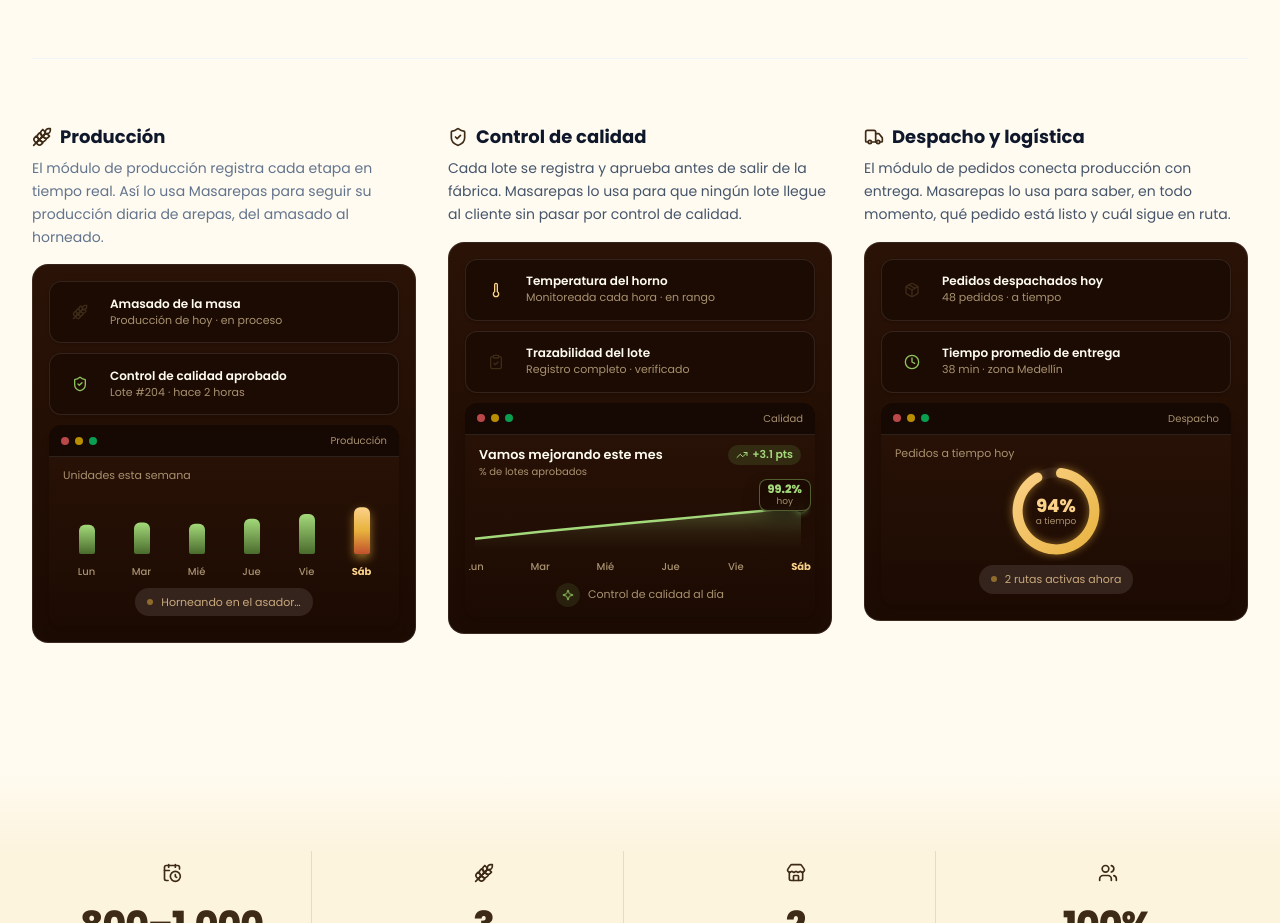
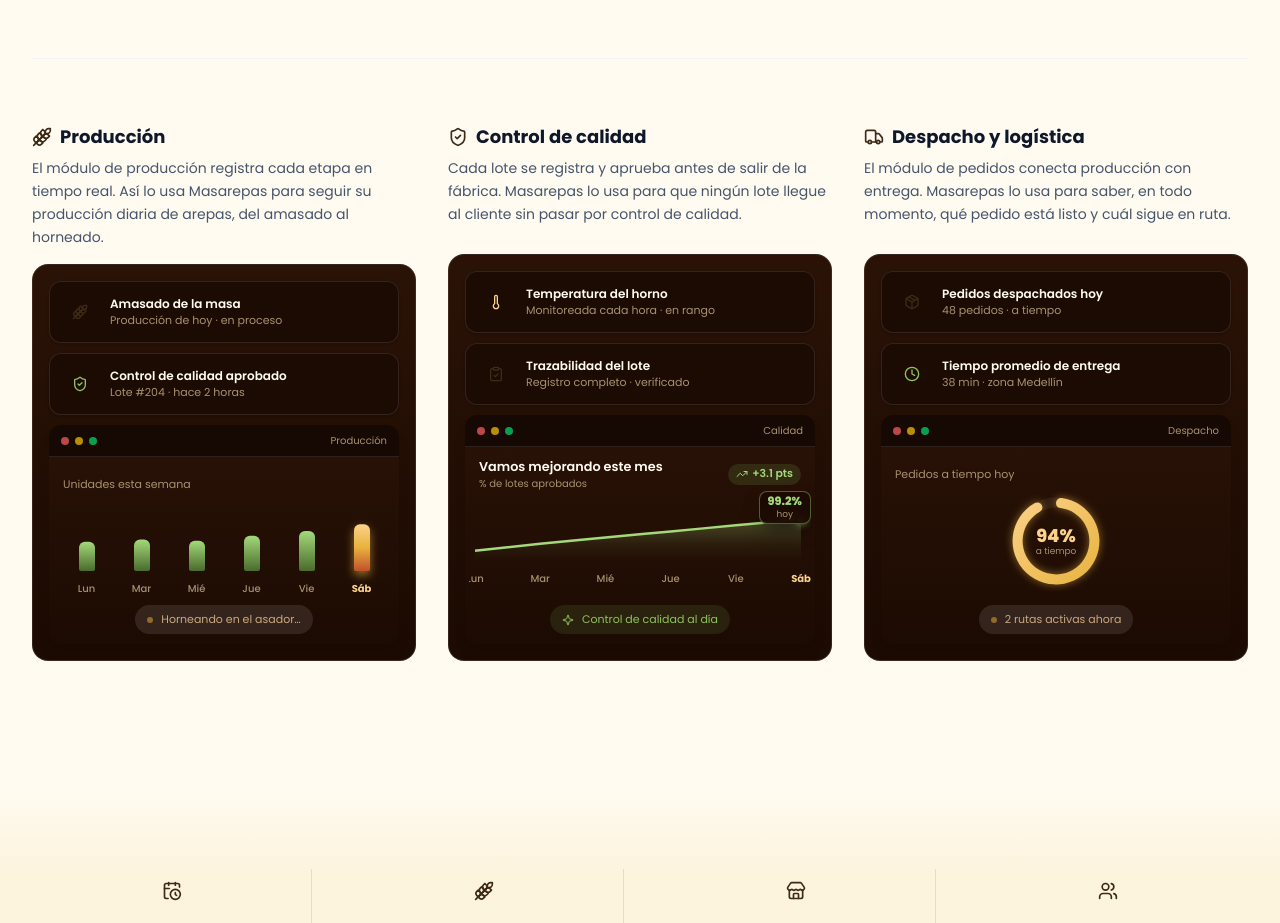
Before and after one commit to sysyszz/CENAREPAS, a React (Vite) app in the folder Frontend/: page / in a window 1280 px wide. Shown: the part 1340-2263 px from the top of the page. Built offline with nearby package versions, Linux system fonts and the light colour scheme; a web font is replaced by a local one.

Commit message:
fix(landing): alineacion vertical perfecta en tarjetas de produccion, calidad y despacho

```diff
--- a/Frontend/src/features/landing/components/AboutSection.jsx
+++ b/Frontend/src/features/landing/components/AboutSection.jsx
@@ -102,13 +102,13 @@ function DiaTick({ x, y, payload, data }) {
 
 function ActivityCard({ icon: Icon, iconBg, iconColor, title, subtitle }) {
   return (
-    <div className="flex items-center gap-3 rounded-xl border border-white/10 bg-[#1c0b03] p-3 mb-2.5 shadow-sm">
+    <div className="flex items-center gap-3 rounded-xl border border-white/10 bg-[#1c0b03] p-3 mb-2.5 shadow-sm min-h-[62px]">
       <div className={`flex size-9 shrink-0 items-center justify-center rounded-lg ${iconBg} ${iconColor}`}>
         <Icon className="size-4" aria-hidden />
       </div>
-      <div>
-        <h4 className="text-xs font-semibold text-[#fffbf0]">{title}</h4>
-        <p className={`text-[11px] ${MUTED_ON_DARK}`}>{subtitle}</p>
+      <div className="min-w-0">
+        <h4 className="text-xs font-semibold text-[#fffbf0] truncate">{title}</h4>
+        <p className={`text-[11px] ${MUTED_ON_DARK} truncate`}>{subtitle}</p>
       </div>
     </div>
   );
@@ -177,7 +177,7 @@ export function AboutSection() {
           ))}
         </motion.div>
 
-        <div className="grid grid-cols-1 lg:grid-cols-3 gap-8">
+        <div className="grid grid-cols-1 lg:grid-cols-3 gap-8 items-stretch">
 
           {/* Columna 1: Elaboración */}
           <motion.div
@@ -185,17 +185,21 @@ export function AboutSection() {
             whileInView={{ opacity: 1, y: 0 }}
             viewport={{ once: true }}
             transition={{ duration: 0.5 }}
+            className="flex flex-col h-full"
           >
+            <div className="flex flex-col mb-4 lg:min-h-[115px]">
               <div className="flex items-center gap-2 mb-1.5">
                 <Wheat className="w-5 h-5 text-brand" aria-hidden />
                 <h3 className="text-lg font-bold text-slate-900">Producción</h3>
               </div>
-            <p className="text-sm text-slate-500 leading-relaxed mb-4 max-w-sm">
+              <p className="text-sm text-slate-600 leading-relaxed max-w-sm">
                 El módulo de producción registra cada etapa en tiempo real. Así lo usa Masarepas
                 para seguir su producción diaria de arepas, del amasado al horneado.
               </p>
+            </div>
 
-            <div className="relative rounded-2xl bg-gradient-to-b from-[#2a1206] to-[#1c0b03] border border-white/10 p-4 overflow-hidden">
+            <div className="relative rounded-2xl bg-gradient-to-b from-[#2a1206] to-[#1c0b03] border border-white/10 p-4 overflow-hidden flex-1 flex flex-col justify-between">
+              <div>
                 <ActivityCard
                   icon={Wheat}
                   iconBg="bg-brand/20"
@@ -203,7 +207,6 @@ export function AboutSection() {
                   title="Amasado de la masa"
                   subtitle="Producción de hoy · en proceso"
                 />
-              <div className="mb-1">
                 <ActivityCard
                   icon={ShieldCheck}
                   iconBg="bg-accent-green/20"
@@ -215,12 +218,12 @@ export function AboutSection() {
 
               {/* Ventana de app: producción semanal */}
               <motion.div
-                className="rounded-xl bg-gradient-to-b from-[#2a1206] to-[#1c0b03] overflow-hidden shadow-lg"
+                className="rounded-xl bg-gradient-to-b from-[#2a1206] to-[#1c0b03] overflow-hidden shadow-lg flex-1 flex flex-col justify-between mt-auto"
                 whileHover={shouldReduceMotion ? undefined : { y: -3, boxShadow: '0 20px 34px -16px rgba(193,80,45,0.35)' }}
                 transition={{ type: 'spring', stiffness: 340, damping: 26 }}
               >
                 <WindowChrome label="Producción" />
-                <div className="px-3.5 pt-2.5">
+                <div className="px-3.5 pt-2.5 min-h-[44px] flex items-center justify-between">
                   <p className={`text-[11px] ${MUTED_ON_DARK}`}>Unidades esta semana</p>
                 </div>
                 <div className="h-[100px] w-full px-1">
@@ -274,7 +277,7 @@ export function AboutSection() {
                     </BarChart>
                   </ResponsiveContainer>
                 </div>
-                <div className="flex justify-center pb-2.5 pt-1">
+                <div className="flex justify-center pb-2.5 pt-1 mt-auto min-h-[38px] items-center">
                   <span className="inline-flex items-center gap-2 rounded-full bg-white/10 px-3 py-1.5 text-[11px] text-[#c9a97e]">
                     <span className="size-1.5 rounded-full bg-[#e8b23d] animate-pulse" />
                     Horneando en el asador…
@@ -290,17 +293,21 @@ export function AboutSection() {
             whileInView={{ opacity: 1, y: 0 }}
             viewport={{ once: true }}
             transition={{ duration: 0.5, delay: 0.08 }}
+            className="flex flex-col h-full"
           >
+            <div className="flex flex-col mb-4 lg:min-h-[115px]">
               <div className="flex items-center gap-2 mb-1.5">
                 <ShieldCheck className="w-5 h-5 text-accent-green" aria-hidden />
                 <h3 className="text-lg font-bold text-slate-900">Control de calidad</h3>
               </div>
-            <p className="text-sm text-slate-600 leading-relaxed mb-4 max-w-sm">
+              <p className="text-sm text-slate-600 leading-relaxed max-w-sm">
                 Cada lote se registra y aprueba antes de salir de la fábrica. Masarepas lo usa para
                 que ningún lote llegue al cliente sin pasar por control de calidad.
               </p>
+            </div>
 
-            <div className="relative rounded-2xl bg-gradient-to-b from-[#2a1206] to-[#1c0b03] border border-white/10 p-4 overflow-hidden">
+            <div className="relative rounded-2xl bg-gradient-to-b from-[#2a1206] to-[#1c0b03] border border-white/10 p-4 overflow-hidden flex-1 flex flex-col justify-between">
+              <div>
                 <ActivityCard
                   icon={Thermometer}
                   iconBg="bg-accent-gold/20"
@@ -308,7 +315,6 @@ export function AboutSection() {
                   title="Temperatura del horno"
                   subtitle="Monitoreada cada hora · en rango"
                 />
-              <div className="mb-1">
                 <ActivityCard
                   icon={ClipboardCheck}
                   iconBg="bg-brand/20"
@@ -320,13 +326,13 @@ export function AboutSection() {
 
               {/* Ventana de app: tendencia de calidad */}
               <motion.div
-                className="rounded-xl bg-gradient-to-b from-[#2a1206] to-[#1c0b03] overflow-hidden shadow-lg"
+                className="rounded-xl bg-gradient-to-b from-[#2a1206] to-[#1c0b03] overflow-hidden shadow-lg flex-1 flex flex-col justify-between mt-auto"
                 whileHover={shouldReduceMotion ? undefined : { y: -3, boxShadow: '0 20px 34px -16px rgba(90,122,58,0.4)' }}
                 transition={{ type: 'spring', stiffness: 340, damping: 26 }}
               >
                 <WindowChrome label="Calidad" />
 
-                <div className="flex items-start justify-between gap-2 px-3.5 pt-2.5">
+                <div className="flex items-center justify-between gap-2 px-3.5 pt-2.5 min-h-[44px]">
                   <div>
                     <p className="text-[0.8rem] font-semibold text-[#fffbf0]">Vamos mejorando este mes</p>
                     <p className={`text-[10px] ${MUTED_ON_DARK}`}>% de lotes aprobados</p>
@@ -399,11 +405,11 @@ export function AboutSection() {
                   </motion.div>
                 </div>
 
-                <div className="flex items-center justify-center gap-2 pb-2.5 pt-1">
-                  <span className="flex size-6 items-center justify-center rounded-full bg-[#5a7a3a]/20 text-[#8fc25a]">
+                <div className="flex items-center justify-center gap-2 pb-2.5 pt-1 mt-auto min-h-[38px]">
+                  <span className="inline-flex items-center gap-2 rounded-full bg-[#5a7a3a]/20 px-3 py-1.5 text-[11px] text-[#8fc25a]">
                     <Sparkle className="size-3" aria-hidden />
+                    Control de calidad al día
                   </span>
-                  <span className={`text-[11px] ${MUTED_ON_DARK}`}>Control de calidad al día</span>
                 </div>
               </motion.div>
             </div>
@@ -415,17 +421,21 @@ export function AboutSection() {
             whileInView={{ opacity: 1, y: 0 }}
             viewport={{ once: true }}
             transition={{ duration: 0.5, delay: 0.16 }}
+            className="flex flex-col h-full"
           >
+            <div className="flex flex-col mb-4 lg:min-h-[115px]">
               <div className="flex items-center gap-2 mb-1.5">
                 <Truck className="w-5 h-5 text-accent-gold" aria-hidden />
                 <h3 className="text-lg font-bold text-slate-900">Despacho y logística</h3>
               </div>
-            <p className="text-sm text-slate-600 leading-relaxed mb-4 max-w-sm">
+              <p className="text-sm text-slate-600 leading-relaxed max-w-sm">
                 El módulo de pedidos conecta producción con entrega. Masarepas lo usa para saber,
                 en todo momento, qué pedido está listo y cuál sigue en ruta.
               </p>
+            </div>
 
-            <div className="relative rounded-2xl bg-gradient-to-b from-[#2a1206] to-[#1c0b03] border border-white/10 p-4 overflow-hidden">
+            <div className="relative rounded-2xl bg-gradient-to-b from-[#2a1206] to-[#1c0b03] border border-white/10 p-4 overflow-hidden flex-1 flex flex-col justify-between">
+              <div>
                 <ActivityCard
                   icon={Package}
                   iconBg="bg-brand/20"
@@ -433,7 +443,6 @@ export function AboutSection() {
                   title="Pedidos despachados hoy"
                   subtitle="48 pedidos · a tiempo"
                 />
-              <div className="mb-1">
                 <ActivityCard
                   icon={Clock}
                   iconBg="bg-accent-green/20"
@@ -445,12 +454,12 @@ export function AboutSection() {
 
               {/* Ventana de app: pedidos a tiempo */}
               <motion.div
-                className="rounded-xl bg-gradient-to-b from-[#2a1206] to-[#1c0b03] overflow-hidden shadow-lg"
+                className="rounded-xl bg-gradient-to-b from-[#2a1206] to-[#1c0b03] overflow-hidden shadow-lg flex-1 flex flex-col justify-between mt-auto"
                 whileHover={shouldReduceMotion ? undefined : { y: -3, boxShadow: '0 20px 34px -16px rgba(232,178,61,0.4)' }}
                 transition={{ type: 'spring', stiffness: 340, damping: 26 }}
               >
                 <WindowChrome label="Despacho" />
-                <div className="px-3.5 pt-2.5">
+                <div className="px-3.5 pt-2.5 min-h-[44px] flex items-center justify-between">
                   <p className={`text-[11px] ${MUTED_ON_DARK}`}>Pedidos a tiempo hoy</p>
                 </div>
                 <div className="relative h-[100px] w-full">
@@ -497,7 +506,7 @@ export function AboutSection() {
                     <span className={`mt-0.5 text-[9px] leading-none ${MUTED_ON_DARK}`}>a tiempo</span>
                   </motion.div>
                 </div>
-                <div className="flex justify-center pb-2.5 pt-1">
+                <div className="flex justify-center pb-2.5 pt-1 mt-auto min-h-[38px] items-center">
                   <span className="inline-flex items-center gap-2 rounded-full bg-white/10 px-3 py-1.5 text-[11px] text-[#c9a97e]">
                     <span className="size-1.5 rounded-full bg-[#e8b23d] animate-pulse" />
                     2 rutas activas ahora
```
Lines whose indentation alone changed are shown as unchanged.
